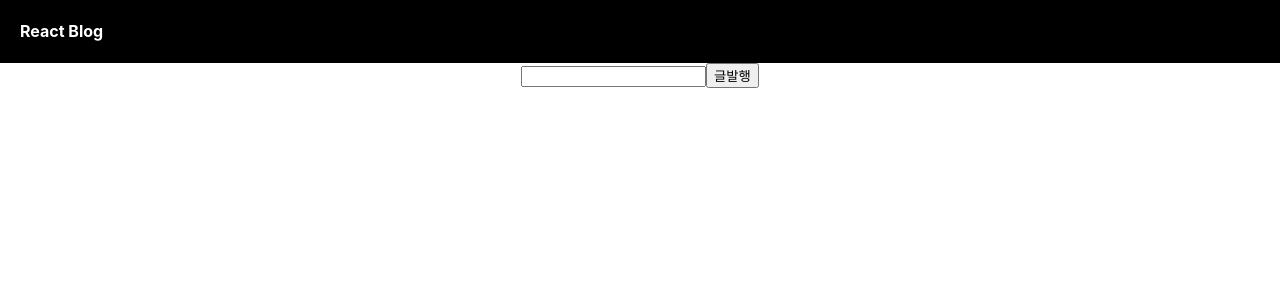
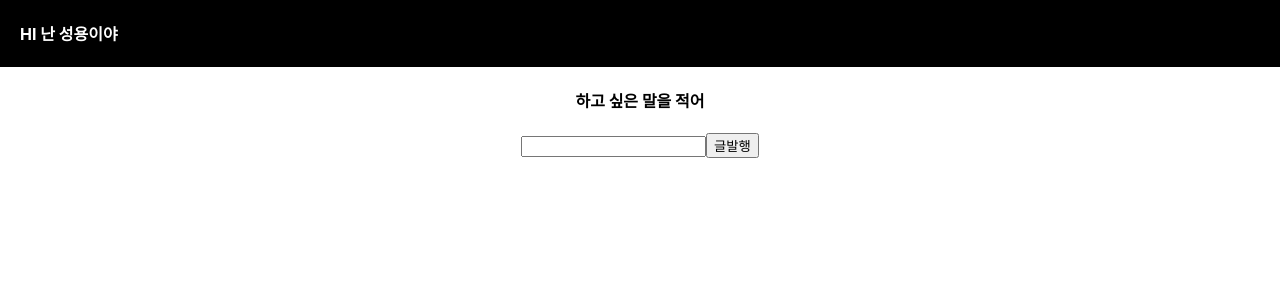
Before and after one commit to yongseong2/React_Blog, a React (Create React App) app: page / in a window 1280 px wide. Shown: the top 300 px of the page. Built offline with nearby package versions, Linux system fonts and the light colour scheme.

Commit message:
name changed

```diff
--- a/public/index.html
+++ b/public/index.html
@@ -2,14 +2,14 @@
 <html lang="en">
   <head>
     <meta charset="utf-8" />
-    <link rel="icon" href="%PUBLIC_URL%/favicon.ico" />
+    <link rel="icon" href="%PUBLIC_URL%/catLogo.jpg" />
     <meta name="viewport" content="width=device-width, initial-scale=1" />
     <meta name="theme-color" content="#000000" />
     <meta
       name="description"
       content="Web site created using create-react-app"
     />
-    <link rel="apple-touch-icon" href="%PUBLIC_URL%/logo192.png" />
+    <link rel="apple-touch-icon" href="%PUBLIC_URL%/catLogo.jpg" />
     <!--
       manifest.json provides metadata used when your web app is installed on a
       user's mobile device or desktop. See https://developers.google.com/web/fundamentals/web-app-manifest/
@@ -24,7 +24,7 @@
       work correctly both with client-side routing and a non-root public URL.
       Learn how to configure a non-root public URL by running `npm run build`.
     -->
-    <title>React App</title>
+    <title>SeongYong Blog</title>
   </head>
   <body>
     <noscript>You need to enable JavaScript to run this app.</noscript>
--- a/src/App.js
+++ b/src/App.js
@@ -69,7 +69,11 @@ function App() {
   return (
     <div className="App">
       <div className='black-nav'>
-        <h4>React Blog</h4>
+        <h4>HI 난 성용이야</h4>
+      </div>
+
+      <div>
+        <h4> 하고 싶은 말을 적어 </h4>
       </div>
 
       {/* <button onClick={ sortArrary }>가나다라정렬</button> */}
```
Also changed, not shown: public/catLogo.jpg (added).
